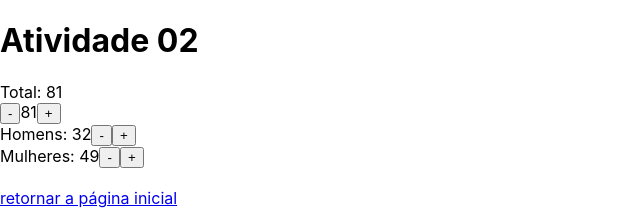
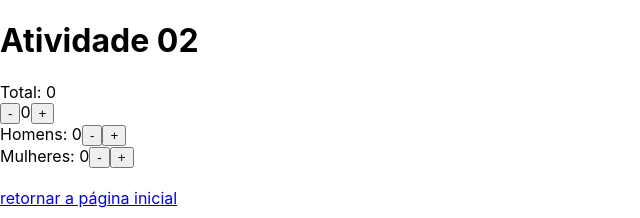
Before and after one commit to giuliakaori/Projeto-React, a React (Create React App) app: page /Atv02 in a window 1280 px wide. Shown: the top 218 px of the page, without its empty margins (0-640 px from the left). Built offline with nearby package versions, Linux system fonts and the light colour scheme.

Commit message:
Update Contador.js

```diff
--- a/src/Contador.js
+++ b/src/Contador.js
@@ -1,9 +1,9 @@
 import React, { useState } from 'react';
 
 function PeopleCounter() {
-  const [total, setTotal] = useState(81);
-  const [men, setMen] = useState(32);
-  const [women, setWomen] = useState(49);
+  const [total, setTotal] = useState(0);
+  const [men, setMen] = useState(0);
+  const [women, setWomen] = useState(0);
 
   const incrementTotal = () => {
     setTotal(total + 1);
```
